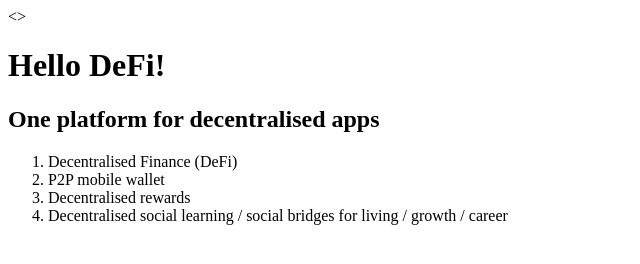
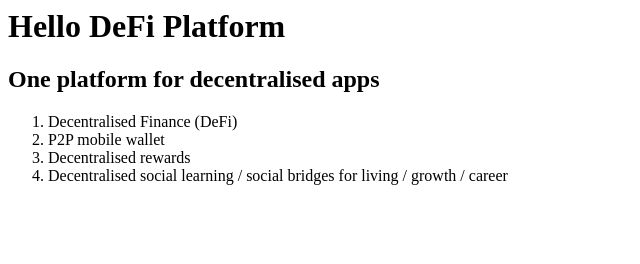
Before and after one commit to chrisbtong/js-code, a plain HTML site: page sample-01/index.html in a window 1280 px wide. Shown: the whole page, without its empty margins (0-640 px from the left). Drawn offline with Linux system fonts and the light colour scheme.

Commit message:
Updated h1 and h2

```diff
--- a/sample-01/index.html
+++ b/sample-01/index.html
@@ -4,8 +4,8 @@
    <meta name="viewport" content="width=<device-width>, initial-scale=1.0">
    <title>Document</title>
 </head>
-<>
-   <h1>Hello DeFi!</h1>
+<body>
+   <h1>Hello DeFi Platform</h1>
    <h2>One platform for decentralised apps</h2>
    <ol>
       <li>Decentralised Finance (DeFi)</li>
```
